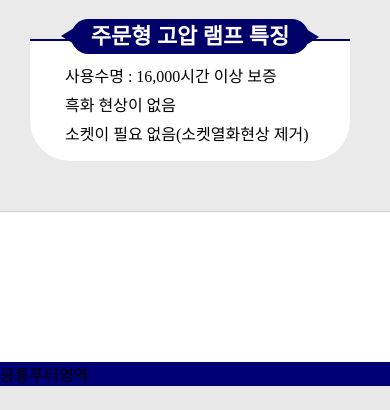
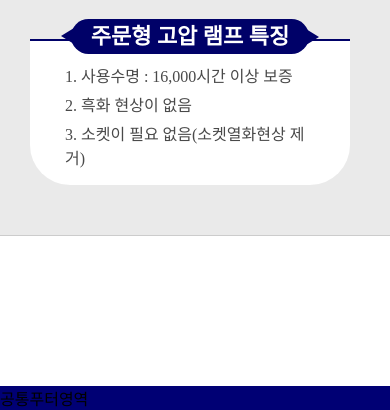
Before and after one commit to after-work-with-penguin/big-mount-total, a PHP site: page /02-05environmental09.html in a window 390 px wide. Shown: the part 1747-2157 px from the top of the page. Before the commit the page ends 2133 px from the top, so only its background shows below. Run offline with PHP 8.4, Linux system fonts and the light colour scheme; some web fonts are replaced.

Commit message:
[디테일 수정] 2차 수정요청 반영

```diff
--- a/publishing/01-02history.html
+++ b/publishing/01-02history.html
@@ -240,6 +240,7 @@
                             </div>
                         </div>
                         <div class="historyInfoText-w">
+                            <div class="historyInfoText-inner">
                                 <p class="historyInfoText">
                                     크레인으로 시작하여 컨테이너, 가설재,도장쇼트 등<br/>
                                     현장에 필요한 모든 서비스를 아우르기까지<br/>
@@ -247,6 +248,7 @@
                                     그 속에서 대산토탈은 더욱 단단하고 강하게 성장했습니다. <br/>
                                     항상 믿을 수 있는 파트너로 고객님들과 함께 하겠습니다.
                                 </p>
+                            </div>
                         </div>
                     </div>
                 </div>
--- a/publishing/02-05environmental09.html
+++ b/publishing/02-05environmental09.html
@@ -110,9 +110,9 @@
                                     </div>
                                     <div class="detailList-inner">
                                         <ol>
-                                            <li>사용수명 : 16,000시간 이상 보증</li>
-                                            <li>흑화 현상이 없음</li>
-                                            <li>소켓이 필요 없음(소켓열화현상 제거)</li>
+                                            <li>1. 사용수명 : 16,000시간 이상 보증</li>
+                                            <li>2. 흑화 현상이 없음</li>
+                                            <li>3. 소켓이 필요 없음(소켓열화현상 제거)</li>
                                         </ol>
                                     </div>
                                 </div>
--- a/publishing/css/common.css
+++ b/publishing/css/common.css
@@ -1,7 +1,7 @@
 @charset "utf-8";
 @import url('https://cdn.jsdelivr.net/gh/orioncactus/pretendard/dist/web/static/pretendard.css');
 
-html {overflow-x: hidden;-ms-text-size-adjust: 100%;-webkit-text-size-adjust: 100%; font-family: 'Pretendard';}
+html {overflow-x: hidden;-ms-text-size-adjust: 100%;-webkit-text-size-adjust: 100%; font-family: 'Pretendard'; color:#49494;}
 html, body, p, h1, h2, h3, h4, h5, h6, ul, ol, li, dl, dt, dd, table, th, td, form, fieldset, legend, input, textarea, button, select, option, img, div {margin: 0;padding: 0;}
 article, aside, details, figcaption, figure, footer, header, hgroup, menu, nav, section {display: block;}
 img, fieldset {border: 0;}
@@ -37,7 +37,7 @@ select, input[type="text"], input[type="password"], input[type="number"], input[
                             .gnb2depthCurrent .gnbSub-link {font-weight:700; color:#000168;}
 
 /* content 공통 */
-.content-wrap {margin-bottom:150px; border-bottom:1px solid #ccc;}
+.content-wrap {position:relative; margin-bottom:150px; border-bottom:1px solid #ccc; min-height:calc(100vh - 317px);}
 [class^="content-w-"] {position:relative; max-width:1170px; margin:0 auto;}
     .rightMenu-w {position:absolute; right:0; top:0; width:168px; height:100%;}
    .rightMenu-w:after {display:block; content:''; width:1px; height:100%; position:absolute; left:0; top:0; background-color:rgba(255,255,255,.75);}
@@ -81,7 +81,9 @@ select, input[type="text"], input[type="password"], input[type="number"], input[
                 .contentTitle span {display:block; margin-top:10px; font-size:24px; word-break:keep-all;}
 /* 메인 */
 .content-w-main {max-width:100%;}
-.content-w-main .contentVisual-w:after {display:block; content:''; position:absolute; left:55px; bottom:-2.5px; width:21px; height:5px; background-color:#c4c4c4;}
+.content-w-main .contentVisual-w:after,
+.content-wrap:after {display:block; content:''; position:absolute; left:55px; bottom:-2.5px; width:21px; height:5px; background-color:#c4c4c4;}
+.content-wrap:after {left:50%; margin-left:-540px;}
     .content-w-main .contentVisual-w {max-width:1170px; margin:0 auto;}
 .content-w-main .contSection-right:after,
 .serviceList:after {display:block; content:''; width:1px; height:80%; position:absolute; left:0; top:20%; background-color:#c4c4c4;}
@@ -208,7 +212,7 @@ select, input[type="text"], input[type="password"], input[type="number"], input[
         .detailList-title:before {display:block; content:''; position:absolute; top:50%; left:-10px; margin-top:-8px; width:14px; height:17px; background-repeat:no-repeat; background-position:center; background-image:url('../imgs/titlePicker.png')}
         .detailList-title:after {left:auto; right:-10px; transform:rotate(180deg);}
         .dbdottDetail-inner,
-        .detailList-inner {margin-top:30px; padding:3% 9%; border-top:2px solid #000168; border-radius:0 0 40px 40px; background-color:#fff; }
+        .detailList-inner {margin-top:30px; padding:3% 9%; border-top:2px solid #000168; border-radius:0 0 40px 40px; background-color:#fff; color:#494949;}
             .dbdottDetail-list {text-align:left;}
                 .dbdottDetail-inner { padding:5% 9% 5%; }
                     .dbdottDetail-cont {display:block; margin-top:20px; padding-left:25px; min-height:20px; position:relative; color:#000168; font-weight:700; font-size:16px; line-height:22px; box-sizing:border-box; letter-spacing:-0.25px;}
@@ -344,6 +349,7 @@ select, input[type="text"], input[type="password"], input[type="number"], input[
 
 /* Mobile 버전 */
 @media screen and (max-width:1040px) {
+    .content-wrap {min-height:calc(100vh - 388px);}
     /* 메인 */
     .serviceList-inner {padding:0 5%; width:100%; max-width:100%;}
     .serviceList:after  {display:none;}
@@ -461,6 +468,7 @@ select, input[type="text"], input[type="password"], input[type="number"], input[
 
 /* Mobile 버전 */
 @media screen and (max-width:768px) {
+    .content-wrap {min-height:calc(100vh - 406px);}
     /* 메인 */
     .serviceList {flex-wrap:wrap; justify-content: center; max-width:805px;}
            .serviceList-cont {padding-bottom:20px; width:33.3%;}
```
Also changed, not shown: other parts of publishing/css/common.css (+16 -12 lines), publishing/imgs/ceoSign.png. Lines whose indentation alone changed are shown as unchanged.
